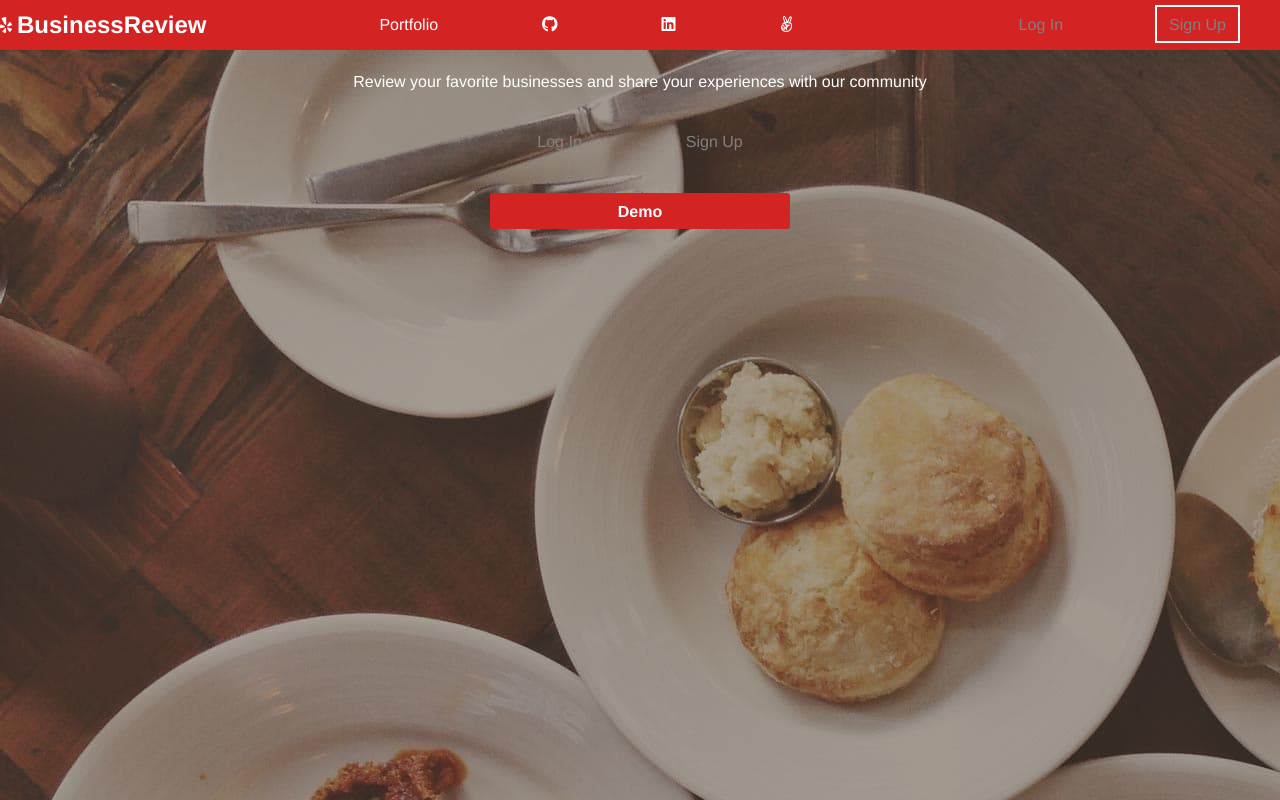
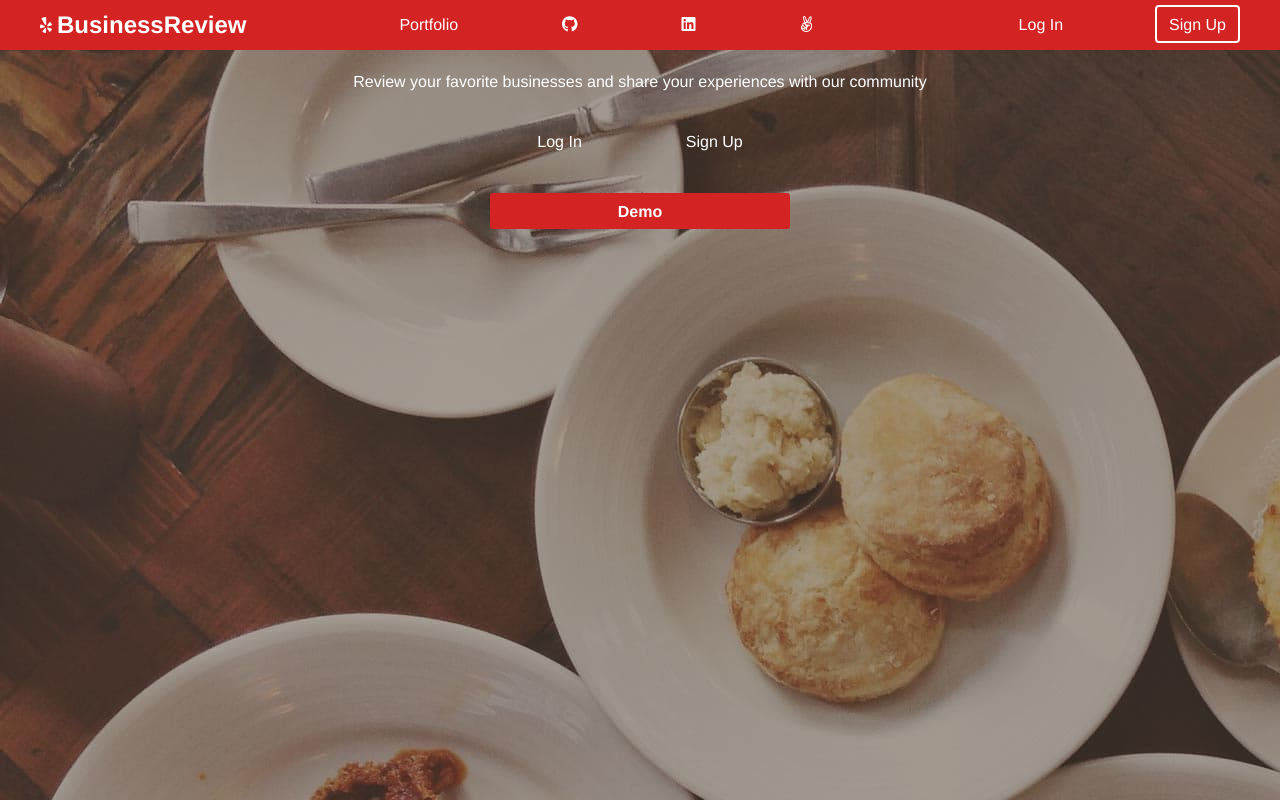
Before and after one commit to srvorkap/BusinessReview, a React (Create React App) app in the folder frontend/: page / in a window 1280 px wide. Built offline with nearby package versions, Linux system fonts and the light colour scheme; no server answers.

Commit message:
Login signup in navbar

```diff
--- a/frontend/src/components/NavBar/NavBar.css
+++ b/frontend/src/components/NavBar/NavBar.css
@@ -7,6 +7,10 @@
     align-items: center;
     justify-content: space-between;
     color: white;
+}
+
+#navbar-left {
+    margin-left: 40px;
 }
 
 #navbar-center {
@@ -24,11 +28,11 @@
 }
 
 .links {
-    color: red;
+    /* color: red; */
     /* margin: 50px; */
     /* padding: 5%; */
     /* text-decoration: none; */
-    color:grey;
+    /* color:grey; */
     white-space: nowrap;
 }
 
@@ -42,20 +46,14 @@
     border-bottom: 2px solid white;
 }
 
-.links:visited { color: blue; }
-.links:hover { color: pink; }
-
 #business-navlink {
-    color: white
+    color: white;
 }
 
 #github-icon {
     color: white;
   }
 
-  /* #github-icon:visited {
-    color: gray;
-  } */
   #github-icon:hover {
     color: none
   }
@@ -93,9 +91,10 @@
 
   #signup-button-navbar {
       border: 2px solid white;
+      border-radius: 4px;
   }
 
   #signup-button-navbar:hover {
       background-color: white;
-      color: black;
+      color: #666;
   }
--- a/frontend/src/components/NavBar/ProfileButton.js
+++ b/frontend/src/components/NavBar/ProfileButton.js
@@ -33,7 +33,7 @@ function ProfileButton({ user }) {
     };
 
     return (
-        <div id="profile-button-and-dropdown">
+        <div id="profile-button-and-dropdown" className="margin-right">
             <div>
                 <button onClick={openMenu} id="profile-icon-button">
                     <img src={logoutImage} id="profile-icon-image" />
--- a/frontend/src/index.css
+++ b/frontend/src/index.css
@@ -31,11 +31,8 @@ textarea {
 }
 
 a {
+    color: white;
     text-decoration: none;
-}
-
-a:visited {
-    color: black;
 }
 
 .no-underscore {
```
Also changed, not shown: frontend/src/components/LandingPage/LandingPage.css (+0 -9 lines).
